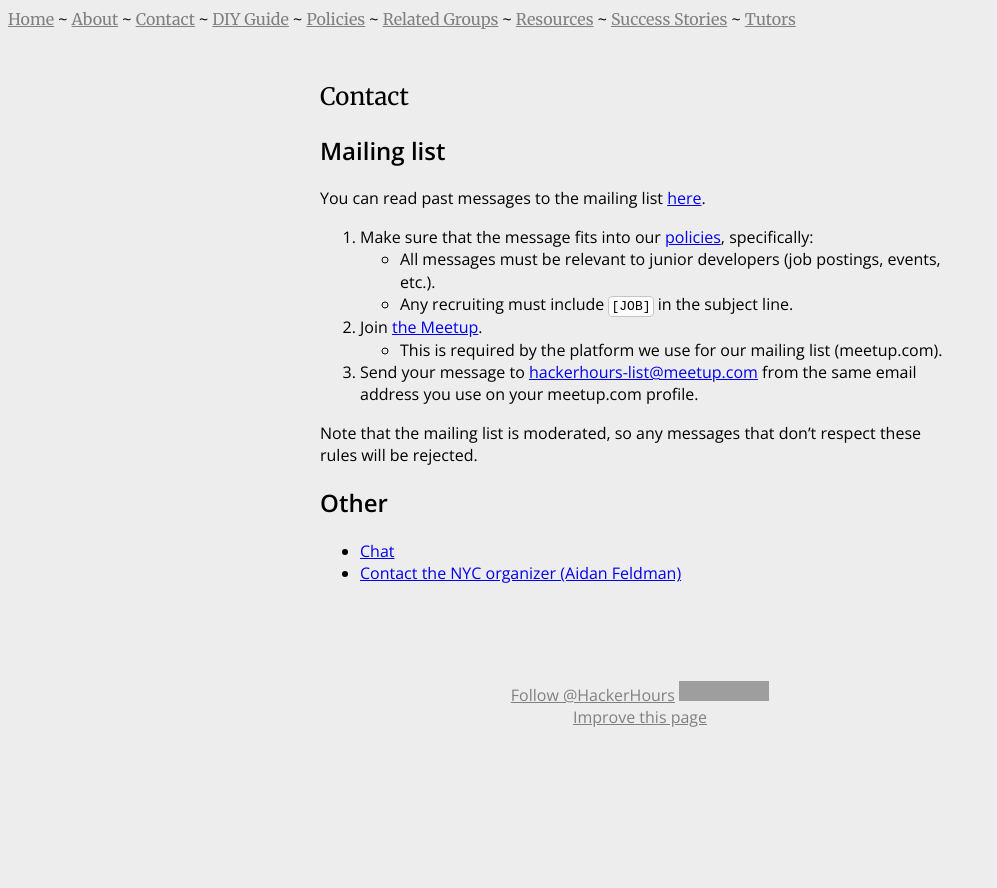
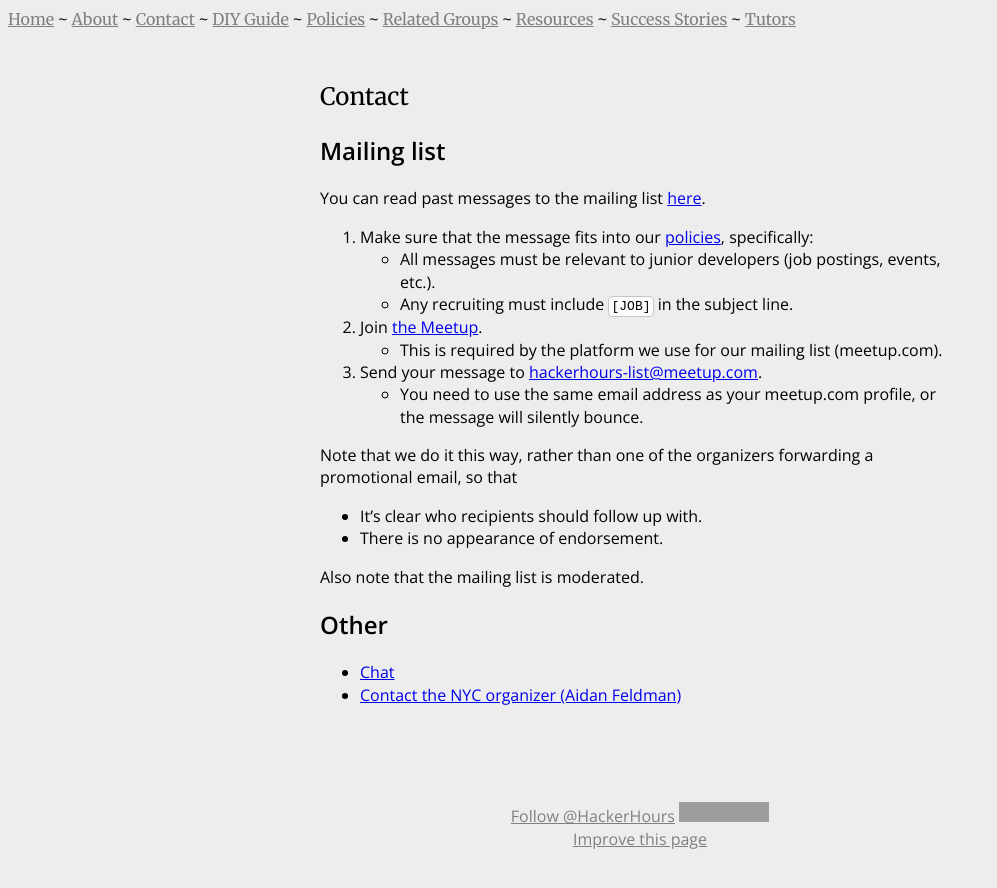
Before and after one commit to HackerHours/hackerhours.org, a Jekyll site: the page built from contact.md, in a window 1280 px wide. Shown: the top 888 px of the page, without its empty margins (0-997 px from the left). Built offline with Jekyll 4.4.1, drawn with Linux system fonts in a browser that asks for light colours; comment, search, counter and statistics services are not loaded; grey boxes are pictures that could not be loaded.

Commit message:
update mailing list information

```diff
--- a/contact.md
+++ b/contact.md
@@ -11,9 +11,15 @@ You can read past messages to the mailing list [here](http://www.meetup.com/hack
     * Any recruiting must include `[JOB]` in the subject line.
 1. Join [the Meetup](http://www.meetup.com/hackerhours/).
     * This is required by the platform we use for our mailing list (meetup.com).
-1. Send your message to [hackerhours-list@meetup.com](mailto:hackerhours-list@meetup.com) from the same email address you use on your meetup.com profile.
+1. Send your message to [hackerhours-list@meetup.com](mailto:hackerhours-list@meetup.com).
+    * You need to use the same email address as your meetup.com profile, or the message will silently bounce.
 
-Note that the mailing list is moderated, so any messages that don't respect these rules will be rejected.
+Note that we do it this way, rather than one of the organizers forwarding a promotional email, so that
+
+* It's clear who recipients should follow up with.
+* There is no appearance of endorsement.
+
+Also note that the mailing list is moderated.
 
 ## Other
 
```
